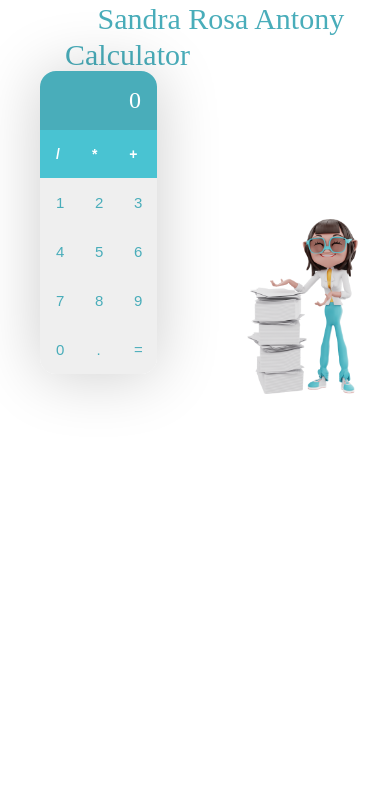
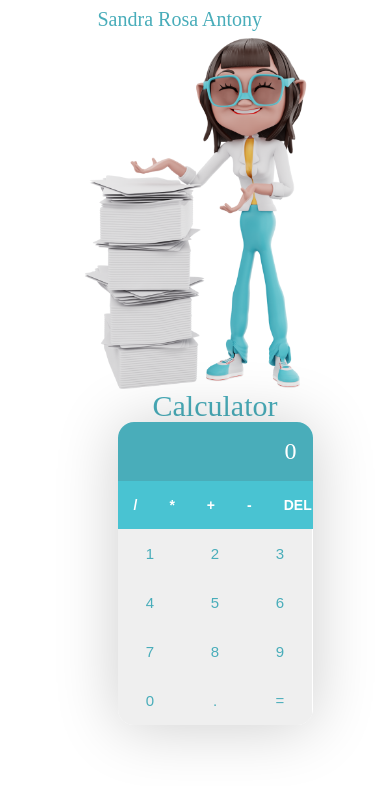
Before and after one commit to Sandra-Rosa/calculator-using-react, a React (Create React App) app: page / in a window 390 px wide. Shown: the top 786 px of the page. Built offline with nearby package versions, Linux system fonts and the light colour scheme; a web font is replaced by a local one.

Commit message:
Finished

```diff
--- a/src/App.css
+++ b/src/App.css
@@ -14,7 +14,7 @@
   box-sizing: border-box;
 }
 
-.Calculator1 .nav {
+.nav {
   font-family: 'Allison';
   font-style: normal;
   font-weight: 400;
@@ -24,20 +24,20 @@
 
 }
 
-.Calculator1 .main {
+.main {
   display: flex;
   flex-direction: row-reverse;
   align-items: center;
   justify-content: center;
 }
 
-.main .girl {
+.girl {
   flex: 1;
   width: 30vw;
   height: auto;
 }
 
-.main .content {
+.content {
   flex: 1;
   display: flex;
   flex-direction: column;
@@ -47,7 +47,7 @@
   justify-content: space-evenly;
 }
 
-.content .Heading {
+.Heading {
   font-family: 'Aldrich';
   font-style: normal;
   font-weight: 400;
@@ -56,7 +56,7 @@
   color: #49ADBA;
 }
 
-.content .calculator {
+.calculator {
   width: 30vw;
   background-color: white;
   border-radius: 16px;
@@ -64,7 +64,7 @@
   box-shadow: 0px 2px 64px rgba(0, 0, 0, 0.2);
 }
 
-.calculator .display {
+.display {
   padding: 16px;
   text-align: right;
   background-color: #49ADBA;
@@ -93,7 +93,7 @@ button:hover {
   opacity: 50%;
 }
 
-.calculator .operators {
+.operators {
   display: flex;
 
 }
@@ -105,13 +105,13 @@ button:hover {
   font-weight: 700;
 }
 
-.calculator .digits {
+.digits {
   display: flex;
   flex-wrap: wrap;
 
 }
 
-.calculator .digits button {
+.digits button {
   flex: 1 1 33.333%;
   max-width: 33.333%;
   font-size: 15px;
@@ -151,7 +151,7 @@ button:hover {
     margin-left: 25%;
   }
 
-  .content .Heading {
+  .Heading {
     font-size: 35px;
     align-self: center;
   }
@@ -167,7 +167,7 @@ button:hover {
     margin-left: 25%;
   }
 
-  .content .heading {
+  .heading {
     font-size: 30px;
   }
 }
```
